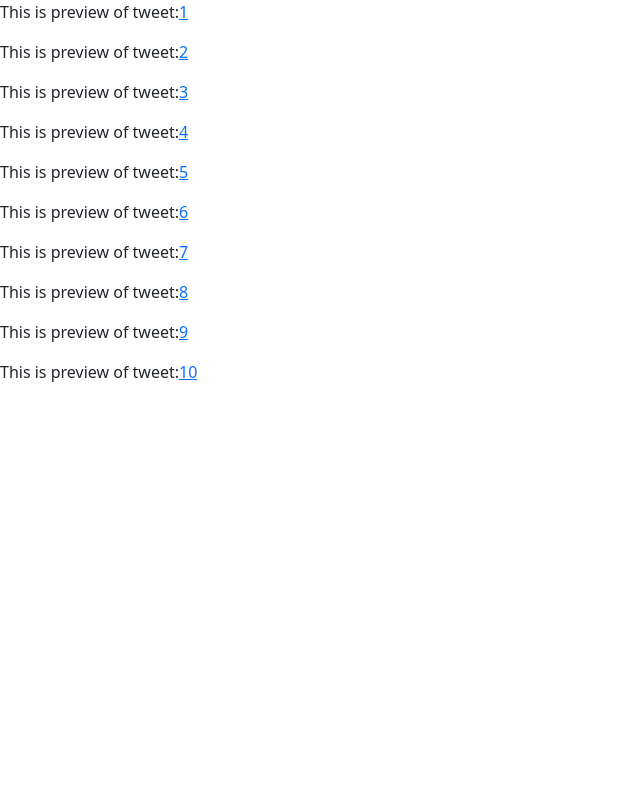
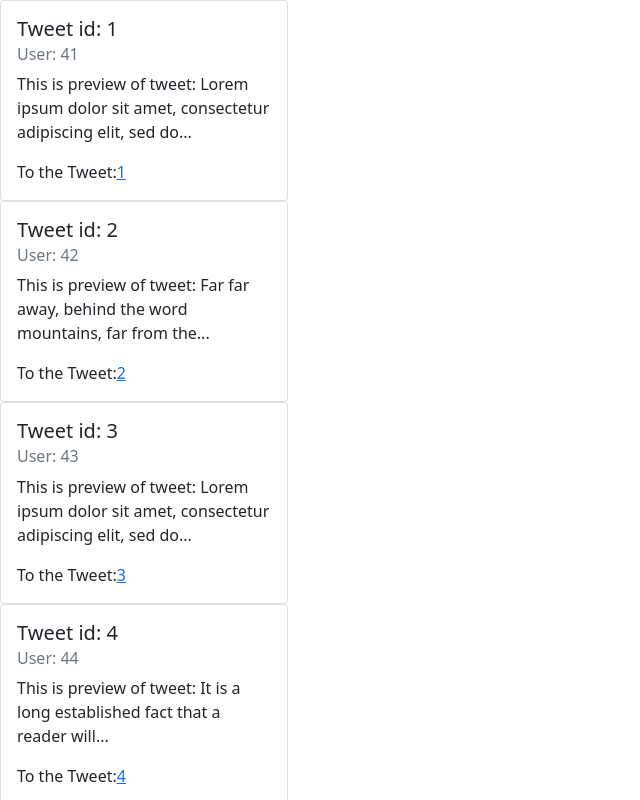
Before and after one commit to tuttiamore/mini_twitter, a React (Create React App) app: page / in a window 1280 px wide. Shown: the top 800 px of the page, without its empty margins (0-640 px from the left). Built offline with nearby package versions, Linux system fonts and the light colour scheme.

Commit message:
first push

```diff
--- a/src/TweetDetails.js
+++ b/src/TweetDetails.js
@@ -1,10 +1,20 @@
-import { useParams } from "react-router-dom";
+import { useParams } from 'react-router-dom';
 
 export default function TweetDetails({ tweets }) {
   const { id } = useParams();
-  const tweet = tweets.filter((tweet) => tweet.id == id)[0];
+  const tweet = tweets.filter((tweet) => tweet.id === id)[0];
   return (
     <>
+      <div className="card" style={{ width: '18rem' }}>
+        <div className="card-body">
+          <h5 className="card-title">Tweet id: {tweet.id}</h5>
+          <h6 className="card-subtitle mb-2 text-muted">
+            User: {tweet.id_user}
+          </h6>
+          <p className="card-text">{tweet.text}</p>
+        </div>
+      </div>
+
       {/* // display detailled info on a single tweet */}
       {/* Franz' code for testing routing below ,can be deleted */}
       <p>Here are details of tweet with id {tweet.id} </p>
--- a/src/TweetPreview.js
+++ b/src/TweetPreview.js
@@ -1,17 +1,30 @@
-import { Link } from "react-router-dom";
+import { Link } from 'react-router-dom';
 export default function TweetPreview({ tweet }) {
-  // delete code below
+  function preview(string) {
+    return string.split(' ').slice(0, 10).join(' ');
+  }
 
-  // delete code above
-
-  console.log(tweet);
   return (
     <>
       {/* Franz' code for testing routing below ,can be deleted */}
-      <p>
+
+      <div className="card" style={{ width: '18rem' }}>
+        <div className="card-body">
+          <h5 className="card-title">Tweet id: {tweet.id}</h5>
+          <h6 className="card-subtitle mb-2 text-muted">
+            User: {tweet.id_user}
+          </h6>
+          <p className="card-text">
+            This is preview of tweet: {preview(tweet.text)}...
+          </p>
+          To the Tweet:
+          <Link to={`/tweet/${tweet.id}`}>{tweet.id}</Link>
+        </div>
+      </div>
+      {/* <p>
         This is preview of tweet:
         <Link to={`/tweet/${tweet.id}`}>{tweet.id}</Link>
-      </p>
+      </p> */}
       {/* Franz' code for testing routing above, can be deleted */}
 
       {/* Short summary of tweet: text, date... */}
```
